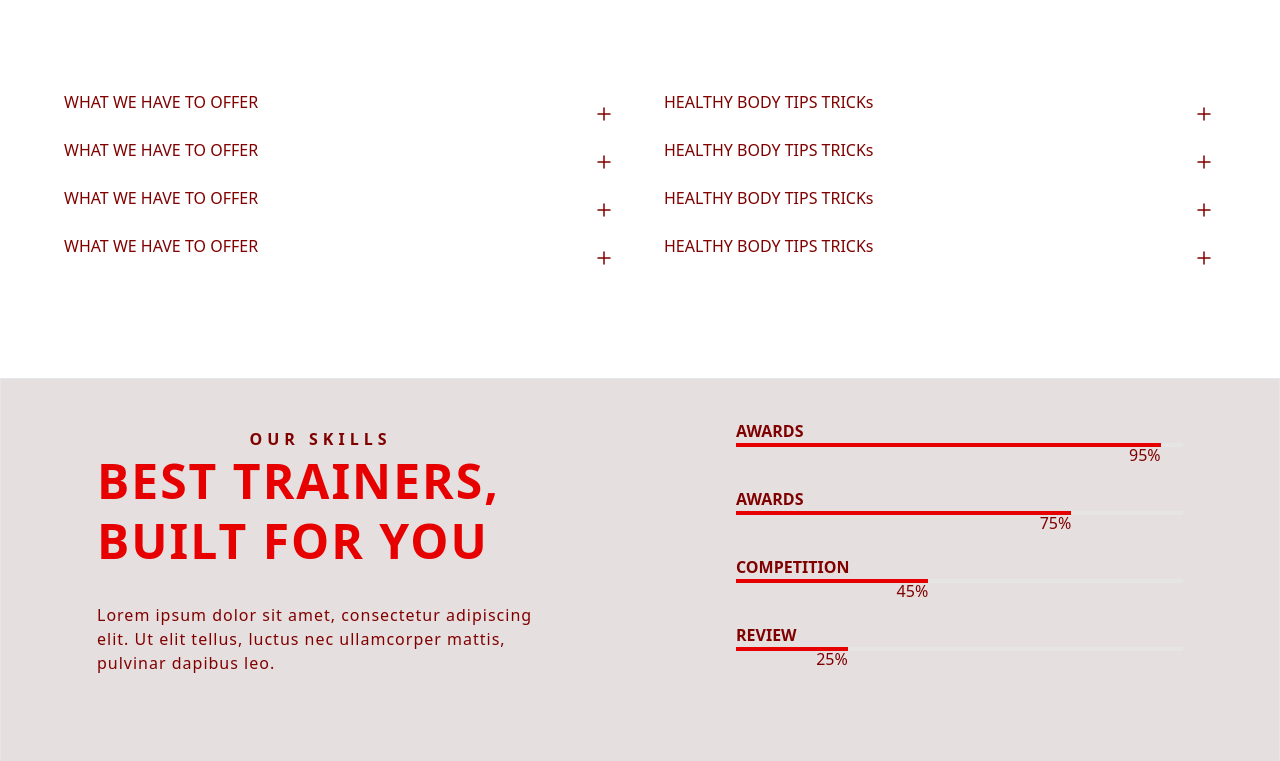
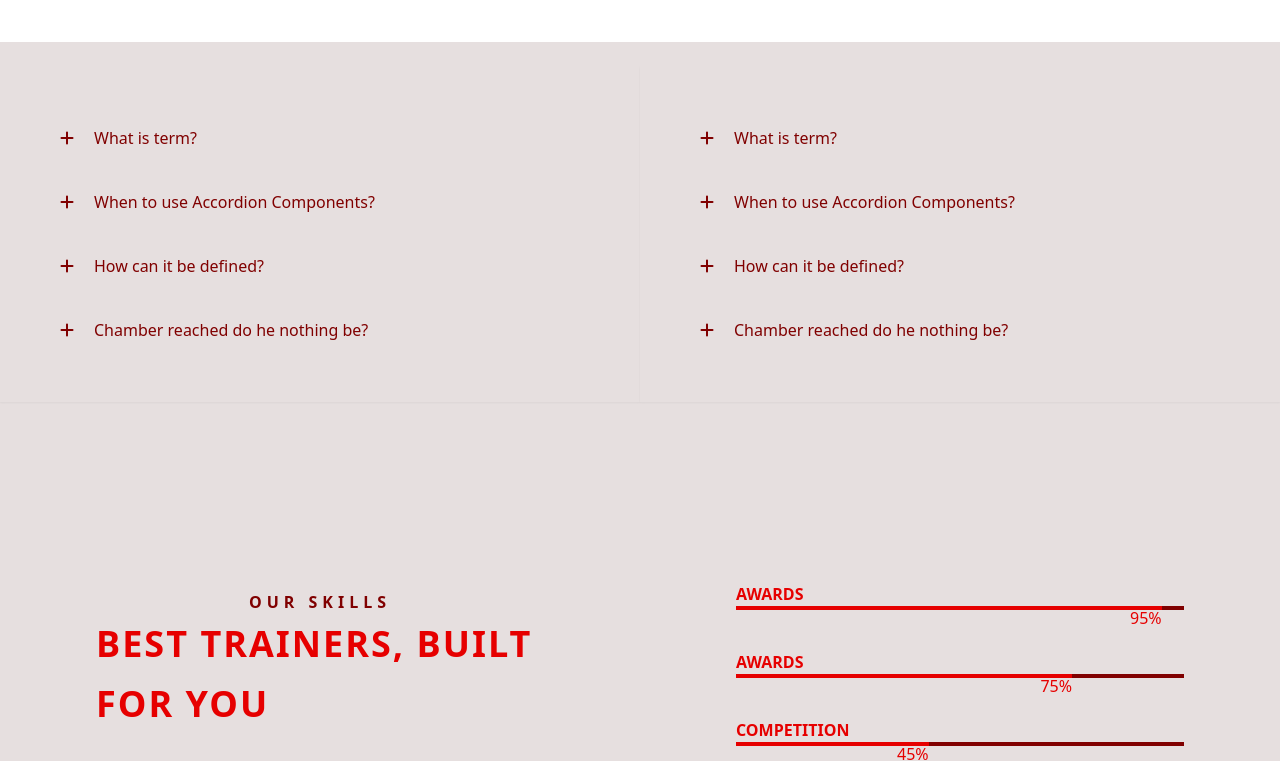
Before and after one commit to yogeshk07/ranner.github.io, a plain HTML site: page faq.html in a window 1280 px wide. Shown: the part 456-1217 px from the top of the page. Drawn offline with nearby package versions, Linux system fonts and the light colour scheme.

Commit message:
Update faq.html

```diff
--- a/faq.html
+++ b/faq.html
@@ -195,112 +195,198 @@
             </div>
         </div>
 </section>
-<section class="my-24 bg-white">
-    <div class="grid lg:grid-cols-2 md:grid-cols-2 grid-cols-1  max:h-[900px] lg:mx-auto md:mx-auto max-w-[1200px] ml-12 text-[#800000]">
-        <div class="flex flex-wrap justify-start overflow-hidden text-[#800000] mx-2">
-             <label class="grow px-4  font-medium" for="collapse">WHAT WE HAVE TO OFFER</label>
-             <input class="peer mx-4 my-3 h-0 w-0 appearance-none rounded border text-slate-800  opacity-0" type="checkbox" name="collapse" id="collapse" />
-             <svg xmlns="http://www.w3.org/2000/svg" fill="none" viewBox="0 0 24 24" stroke-width="1.5" stroke="currentColor" class="mx-4 my-3 h-6 w-6 transition-all duration-200 peer-checked:rotate-45">
-             <path stroke-linecap="round" stroke-linejoin="round" d="M12 6v12m6-6H6" />
-             </svg>
-            <div class="-transparent absolute -translate-y-40 opacity-0 transition-all duration-200 peer-checked:relative peer-checked:translate-y-0 peer-checked:scale-100 peer-checked:opacity-100 mx-4">
-             Quisque consequat facilisis tellus id fringilla. Pellentesque et tortor vitae tortor feugiat tempor vel vitae dui. Praesent bibendum interdum leo. Aenean quis mattis diam, id maximus diam.
+<section class="bg-[#e6dfdf] w-full md:h-[500px] py-6">
+        <!-- animation up arrow to  down arrow -->
+        <!-- ====== FAQ Section Start -->
+<div class="bg-[#e6dfdf]  grid lg:grid-cols-2 md:grid-cols-2 grid-cols-1 text-[#800000] ">
+    <div class="w-full mx-auto  ">
+    <div class="bg-[#e6dfdf] p-10 shadow-sm">
+
+        <!-- What is term -->
+        <div class="transition hover:bg-[#800000] hover:text-white">
+        <!-- header -->
+        <div class="accordion-header cursor-pointer transition flex space-x-5 px-5 items-center h-16 hover:text-white text-[#800000] ">
+            <i class="fas fa-plus"></i>
+            <h3 class="">What is term?</h3>
+        </div>
+        <!-- Content -->
+        <div class="accordion-content px-5 pt-0 overflow-hidden max-h-0 bg-[#800000]">
+            <p class="leading-6 font-light pl-9 text-justify">
+           Lorem ipsum dolor sit amet, consectetur adipisicing elit, sed do eiusmod
+            tempor incididunt ut labore et dolore magna aliqua. Ut enim ad minim veniam,
+            quis nostrud exercitation ullamco
+            </p>
+
         </div>
         </div>
-       <div class="flex flex-wrap justify-start overflow-hidden  text-[#800000] mx-2">
-         <label class="grow px-4 h-[40px] font-medium" for="collapse2">HEALTHY BODY TIPS TRICKs</label>
-         <input class="peer mx-4 h-0 w-0 appearance-none rounded border text-slate-800 accent-slate-600 opacity-0" type="checkbox" name="collapse2" id="collapse2" />
-         <svg xmlns="http://www.w3.org/2000/svg" fill="none" viewBox="0 0 24 24" stroke-width="1.5" stroke="currentColor" class="mx-4 my-3 h-6 w-6 transition-all duration-200 peer-checked:rotate-45">
-         <path stroke-linecap="round" stroke-linejoin="round" d="M12 6v12m6-6H6" />
-         </svg>
-         <div class="-transparent absolute -translate-y-full opacity-0 transition-all duration-200 peer-checked:relative peer-checked:translate-y-0 peer-checked:scale-100 peer-checked:scale-y-100 peer-checked:opacity-100 max-h-[100px] -mt-4 mx-4">Quisque consequat facilisis tellus id fringilla. Pellentesque et tortor vitae tortor feugiat tempor vel vitae dui. Praesent bibendum interdum leo. Aenean quis mattis diam, id maximus diam.
+
+        <!-- When to use Accordion Components -->
+        <div class="transition hover:bg-[#800000]">
+        <!-- header -->
+        <div class="accordion-header cursor-pointer transition flex space-x-5 px-5 items-center h-16 hover:text-white text-[#800000]">
+            <i class="fas fa-plus"></i>
+            <h3 class="">When to use Accordion Components?</h3>
+        </div>
+        <!-- Content -->
+        <div class="accordion-content px-5 pt-0 overflow-hidden max-h-0 bg-[#800000]">
+            <p class="leading-6 font-light pl-9 text-justify text-white">
+            laboris nisi ut aliquip ex ea commodo
+            consequat. Duis aute irure dolor in reprehenderit in voluptate velit esse
+            cillum dolore eu fugiat nulla pariatur. Excepteur sint occaecat cupidatat non
+            proident, sunt in culpa qui officia deserunt mollit anim id est laborum.
+            </p>
+
         </div>
         </div>
-       <div class="flex flex-wrap justify-start overflow-hidden text-[#800000] mx-2">
-             <label class="grow px-4  font-medium" for="collapse7">WHAT WE HAVE TO OFFER</label>
-             <input class="peer mx-4 my-3 h-0 w-0 appearance-none rounded border text-slate-800  opacity-0" type="checkbox" name="collapse7" id="collapse7" />
-             <svg xmlns="http://www.w3.org/2000/svg" fill="none" viewBox="0 0 24 24" stroke-width="1.5" stroke="currentColor" class="mx-4 my-3 h-6 w-6 transition-all duration-200 peer-checked:rotate-45">
-             <path stroke-linecap="round" stroke-linejoin="round" d="M12 6v12m6-6H6" />
-             </svg>
-            <div class="-transparent absolute -translate-y-40 opacity-0 transition-all duration-200 peer-checked:relative peer-checked:translate-y-0 peer-checked:opacity-100 max-h-[100px] -mt-4 mx-4">
-             Quisque consequat facilisis tellus id fringilla. Pellentesque et tortor vitae tortor feugiat tempor vel vitae dui. Praesent bibendum interdum leo. Aenean quis mattis diam, id maximus diam.
+
+        <!-- Accordion Wrapper -->
+        <div class="transition hover:bg-[#800000]">
+        <!-- header -->
+        <div class="accordion-header cursor-pointer transition flex space-x-5 px-5 items-center h-16 hover:text-white text-[#800000]">
+            <i class="fas fa-plus"></i>
+            <h3 class="">How can it be defined?</h3>
+        </div>
+        <!-- Content -->
+        <div class="accordion-content px-5 pt-0 overflow-hidden max-h-0 bg-[#800000] text-white">
+            <p class="leading-6 font-light pl-9 text-justify">
+            laboris nisi ut aliquip ex ea commodo
+            consequat. Duis aute irure dolor in reprehenderit in voluptate velit esse
+            cillum dolore eu fugiat nulla pariatur. Excepteur sint occaecat cupidatat non
+            proident, sunt in culpa qui officia deserunt mollit anim id est laborum.
+            </p>
         </div>
         </div>
-       <div class="flex flex-wrap justify-start overflow-hidden  text-[#800000] mx-2">
-         <label class="grow px-4 h-[40px] font-medium" for="collapse8">HEALTHY BODY TIPS TRICKs</label>
-         <input class="peer mx-4 h-0 w-0 appearance-none rounded border text-slate-800 accent-slate-600 opacity-0" type="checkbox" name="collapse8" id="collapse8" />
-         <svg xmlns="http://www.w3.org/2000/svg" fill="none" viewBox="0 0 24 24" stroke-width="1.5" stroke="currentColor" class="mx-4 my-3 h-6 w-6 transition-all duration-200 peer-checked:rotate-45">
-         <path stroke-linecap="round" stroke-linejoin="round" d="M12 6v12m6-6H6" />
-         </svg>
-         <div class="-transparent absolute -translate-y-full opacity-0 transition-all duration-200 peer-checked:relative peer-checked:translate-y-0 peer-checked:scale-100 peer-checked:scale-y-100 peer-checked:opacity-100 max-h-[100px] -mt-4 mx-4">Quisque consequat facilisis tellus id fringilla. Pellentesque et tortor vitae tortor feugiat tempor vel vitae dui. Praesent bibendum interdum leo. Aenean quis mattis diam, id maximus diam.
+
+        <!-- Accordion Wrapper -->
+        <div class="transition hover:bg-[#800000]">
+        <!-- header -->
+        <div class="accordion-header cursor-pointer transition flex space-x-5 px-5 items-center h-16 hover:text-white text-[#800000]">
+            <i class="fas fa-plus"></i>
+            <h3 class="">Chamber reached do he nothing be?</h3>
         </div>
-       </div>
-       <div class="flex flex-wrap justify-start overflow-hidden text-[#800000] mx-2">
-             <label class="grow px-4  font-medium" for="collapse3">WHAT WE HAVE TO OFFER</label>
-             <input class="peer mx-4 my-3 h-0 w-0 appearance-none rounded border text-slate-800  opacity-0" type="checkbox" name="collapse3" id="collapse3" />
-             <svg xmlns="http://www.w3.org/2000/svg" fill="none" viewBox="0 0 24 24" stroke-width="1.5" stroke="currentColor" class="mx-4 my-3 h-6 w-6 transition-all duration-200 peer-checked:rotate-45">
-             <path stroke-linecap="round" stroke-linejoin="round" d="M12 6v12m6-6H6" />
-             </svg>
-            <div class="-transparent absolute -translate-y-40 opacity-0 transition-all duration-200 peer-checked:relative peer-checked:translate-y-0 peer-checked:scale-100 peer-checked:opacity-100 max-h-[100px] -mt-4 mx-4">
-             Quisque consequat facilisis tellus id fringilla. Pellentesque et tortor vitae tortor feugiat tempor vel vitae dui. Praesent bibendum interdum leo. Aenean quis mattis diam, id maximus diam.
-            </div>
-       </div>
-       <div class="flex flex-wrap justify-start overflow-hidden  text-[#800000] mx-2">
-         <label class="grow px-4 h-[40px] font-medium" for="collapse4">HEALTHY BODY TIPS TRICKs</label>
-         <input class="peer mx-4 h-0 w-0 appearance-none rounded border text-slate-800 accent-slate-600 opacity-0" type="checkbox" name="collapse4" id="collapse4" />
-         <svg xmlns="http://www.w3.org/2000/svg" fill="none" viewBox="0 0 24 24" stroke-width="1.5" stroke="currentColor" class="mx-4 my-3 h-6 w-6 transition-all duration-200 peer-checked:rotate-45">
-         <path stroke-linecap="round" stroke-linejoin="round" d="M12 6v12m6-6H6" />
-         </svg>
-         <div class="-transparent absolute -translate-y-full opacity-0 transition-all duration-200 peer-checked:relative peer-checked:translate-y-0 peer-checked:scale-100 peer-checked:scale-y-100 peer-checked:opacity-100 max-h-[100px] -mt-4 mx-4">Quisque consequat facilisis tellus id fringilla. Pellentesque et tortor vitae tortor feugiat tempor vel vitae dui. Praesent bibendum interdum leo. Aenean quis mattis diam, id maximus diam.
-         </div>
-       </div>
-       <div class="flex flex-wrap justify-start overflow-hidden text-[#800000] mx-2">
-             <label class="grow px-4  font-medium" for="collapse5">WHAT WE HAVE TO OFFER</label>
-             <input class="peer mx-4 my-3 h-0 w-0 appearance-none rounded border text-slate-800  opacity-0" type="checkbox" name="collapse5" id="collapse5" />
-             <svg xmlns="http://www.w3.org/2000/svg" fill="none" viewBox="0 0 24 24" stroke-width="1.5" stroke="currentColor" class="mx-4 my-3 h-6 w-6 transition-all duration-200 peer-checked:rotate-45">
-             <path stroke-linecap="round" stroke-linejoin="round" d="M12 6v12m6-6H6" />
-             </svg>
-            <div class="-transparent absolute -translate-y-40 opacity-0 transition-all duration-200 peer-checked:relative peer-checked:translate-y-0 peer-checked:scale-100  peer-checked:opacity-100 mx-4">
-             Quisque consequat facilisis tellus id fringilla. Pellentesque et tortor vitae tortor feugiat tempor vel vitae dui. Praesent bibendum interdum leo. Aenean quis mattis diam, id maximus diam.
-            </div>
-       </div>
-       <div class="flex flex-wrap justify-start overflow-hidden  text-[#800000] mx-2">
-         <label class="grow px-4 h-[40px] font-medium" for="collapse6">HEALTHY BODY TIPS TRICKs</label>
-         <input class="peer mx-4 h-0 w-0 appearance-none rounded border text-slate-800 accent-slate-600 opacity-0" type="checkbox" name="collapse6" id="collapse6" />
-         <svg xmlns="http://www.w3.org/2000/svg" fill="none" viewBox="0 0 24 24" stroke-width="1.5" stroke="currentColor" class="mx-4 my-3 h-6 w-6 transition-all duration-200 peer-checked:rotate-45">
-         <path stroke-linecap="round" stroke-linejoin="round" d="M12 6v12m6-6H6" />
-         </svg>
-         <div class="-transparent absolute -translate-y-full opacity-0 transition-all duration-200 peer-checked:relative peer-checked:translate-y-0 peer-checked:scale-100 peer-checked:scale-y-100  peer-checked:opacity-100 max-h-[100px] -mt-4 mb-4">Quisque consequat facilisis tellus id fringilla. Pellentesque et tortor vitae tortor feugiat tempor vel vitae dui. Praesent bibendum interdum leo. Aenean quis mattis diam, id maximus diam.
+        <!-- Content -->
+        <div class="accordion-content px-5 pt-0 overflow-hidden max-h-0 bg-[#800000] text-white">
+            <p class="leading-6 font-light pl-9 text-justify">
+            laboris nisi ut aliquip ex ea commodo
+            consequat. Duis aute irure dolor in reprehenderit in voluptate velit esse
+            cillum dolore eu fugiat nulla pariatur. Excepteur sint occaecat cupidatat non
+            proident, sunt in culpa qui officia deserunt mollit anim id est laborum.
+            </p>
+
         </div>
         </div>
     </div>
+
+    </div>
+     <div class="w-full mx-auto ">
+    <div class="bg-[#e6dfdf] p-10 shadow-sm">
+
+        <!-- What is term -->
+        <div class="transition hover:bg-[#800000]">
+        <div class="accordion-header cursor-pointer transition flex space-x-5 px-5 items-center h-16 hover:text-white text-[#800000]">
+            <i class="fas fa-plus"></i>
+            <h3 class="">What is term?</h3>
+        </div>
+        <!-- Content -->
+        <div class="accordion-content px-5 pt-0 overflow-hidden max-h-0 bg-[#800000] text-white">
+            <p class="leading-6 font-light pl-9 text-justify">
+            laboris nisi ut aliquip ex ea commodo
+            consequat. Duis aute irure dolor in reprehenderit in voluptate velit esse
+            cillum dolore eu fugiat nulla pariatur. Excepteur sint occaecat cupidatat non
+            proident, sunt in culpa qui officia deserunt mollit anim id est laborum.
+            </p>
+
+        </div>
+        </div>
+
+        <!-- When to use Accordion Components -->
+        <div class="transition hover:bg-[#800000]">
+        <!-- header -->
+        <div class="accordion-header cursor-pointer transition flex space-x-5 px-5 items-center h-16 hover:text-white text-[#800000]">
+            <i class="fas fa-plus"></i>
+            <h3 class="">When to use Accordion Components?</h3>
+        </div>
+        <!-- Content -->
+        <div class="accordion-content px-5 pt-0 overflow-hidden max-h-0 bg-[#800000] text-white">
+            <p class="leading-6 font-light pl-9 text-justify">
+            laboris nisi ut aliquip ex ea commodo
+            consequat. Duis aute irure dolor in reprehenderit in voluptate velit esse
+            cillum dolore eu fugiat nulla pariatur. Excepteur sint occaecat cupidatat non
+            proident, sunt in culpa qui officia deserunt mollit anim id est laborum.
+            </p>
+
+        </div>
+        </div>
+
+        <!-- Accordion Wrapper -->
+        <div class="transition hover:bg-[#800000]">
+        <!-- header -->
+        <div class="accordion-header cursor-pointer transition flex space-x-5 px-5 items-center h-16 hover:text-white text-[#800000]">
+            <i class="fas fa-plus"></i>
+            <h3 class="">How can it be defined?</h3>
+        </div>
+        <!-- Content -->
+        <div class="accordion-content px-5 pt-0 overflow-hidden max-h-0 bg-[#800000] text-white">
+            <p class="leading-6 font-light pl-9 text-justify ">
+           laboris nisi ut aliquip ex ea commodo
+            consequat. Duis aute irure dolor in reprehenderit in voluptate velit esse
+            cillum dolore eu fugiat nulla pariatur. Excepteur sint occaecat cupidatat non
+            proident, sunt in culpa qui officia deserunt mollit anim id est laborum.
+            </p>
+        </div>
+        </div>
+
+        <!-- Accordion Wrapper -->
+        <div class="transition hover:bg-[#800000]">
+        <!-- header -->
+        <div class="accordion-header cursor-pointer transition flex space-x-5 px-5 items-center h-16 hover:text-white text-[#800000]">
+            <i class="fas fa-plus"></i>
+            <h3 class="">Chamber reached do he nothing be?</h3>
+        </div>
+        <!-- Content -->
+        <div class="accordion-content px-5 pt-0 overflow-hidden max-h-0 bg-[#800000] text-white">
+            <p class="leading-6 font-light pl-9 text-justify " >
+            laboris nisi ut aliquip ex ea commodo
+            consequat. Duis aute irure dolor in reprehenderit in voluptate velit esse
+            cillum dolore eu fugiat nulla pariatur. Excepteur sint occaecat cupidatat non
+            proident, sunt in culpa qui officia deserunt mollit anim id est laborum.
+            </p>
+
+        </div>
+        </div>
+    </div>
+
+    </div>
+</div>
+
     </section>
+<!-- ====== FAQ Section End -->
 <!--progress bar start here-->
-<section class=" border bg-[#e6dfdf]">
-    <div class="grid lg:grid-cols-2 md:grid-cols-2 sm:grid-cols-1    lg:h-96 md:h-80 h-[940px] lg:mx-auto md:mx-auto mx-2">
+<section>
+    <div class="grid lg:grid-cols-2 md:grid-cols-2 grid-cols-1  bg-[#e6dfdf]  lg:h-96 md:h-80 h-[940px] lg:mx-auto md:mx-auto mx-w-[1520px] mx-4">
         <div class="">
             <p class="text-[#800000] mt-12 lg:mx-24 md:mx-24 mx-12 tracking-[5px] font-bold text-center">OUR SKILLS</p>
-            <p class="lg:text-5xl  md:text-4xl text-2xl text-[#e60000] font-bold lg:leading-[60px] md:leading-[30px] leading-[30px] lg:mx-24 md:mx-24 mx-12 tracking-[2px]">BEST TRAINERS, BUILT FOR YOU</p>
+            <p class="lg:text-4xl  md:text-2xl text-2xl text-[#e60000] font-bold lg:leading-[60px] md:leading-[30px] leading-[30px] lg:mx-24 md:mx-24 mx-12 tracking-[2px]">BEST TRAINERS, BUILT FOR YOU</p>
             <p class="tracking-[1px] mt-8 text-[#800000] lg:mx-24 md:mx-24 mx-12">Lorem ipsum dolor sit amet, consectetur adipiscing elit. Ut elit tellus, luctus nec ullamcorper mattis, pulvinar dapibus leo.</p>
         </div>
-        <div class="lg:mx-24 md:mx-24 mx-12 text-[#800000]">
+        <div class="lg:mx-24 md:mx-24 mx-12 text-white">
 
-            <p class="text-[#800000] font-bold mt-10">AWARDS</p>
-            <div class="mb-6 h-1 w-full bg-neutral-200 dark:bg-neutral-600">
-                <div class="training h-1   text-right bg-[#e60000]  h-1" style="width:0%"><span">95%</span></div>
+            <p class="text-[#e60000] font-bold mt-10">AWARDS</p>
+            <div class="mb-6 h-1 w-full bg-[#800000] dark:bg-neutral-600">
+                <div class="training h-1   text-right bg-[#e60000]  h-1 text-[#e60000]" style="width:0%"><span>95%</span></div>
             </div>
 
-            <p class="text-[#800000] font-bold mt-10">AWARDS</p>
-            <div class="mb-6 h-1 w-full bg-neutral-200 dark:bg-neutral-600">
-                <div class="award h-1 bg-[#e60000]  text-right" style="width:0%"><span">75%</span></div>
+            <p class="text-[#e60000] font-bold mt-10">AWARDS</p>
+            <div class="mb-6 h-1 w-full bg-[#800000] dark:bg-neutral-600">
+                <div class="award  h-1   text-right bg-[#e60000]  h-1 text-[#e60000]" style="width:0%"><span">75%</span></div>
             </div>
-            <p class="text-[#800000] font-bold mt-10">COMPETITION</p>
-            <div class="mb-6 h-1 w-full bg-neutral-200 dark:bg-neutral-600">
-                <div class="comptition h-1 text-right h-1 bg-[#e60000]" style="width:0%"><span>45%</span></div>
+            <p class="text-[#e60000] font-bold mt-10">COMPETITION</p>
+            <div class="mb-6 h-1 w-full bg-[#800000] dark:bg-neutral-600">
+                <div class="comptition h-1   text-right bg-[#e60000]  h-1 text-[#e60000]" style="width:0%"><span>45%</span></div>
             </div>
-            <p class="text-[#800000] font-bold mt-10">REVIEW</p>
-            <div class="mb-6 h-1 w-full bg-neutral-200 dark:bg-neutral-600">
-                <div class="review h-1  text-right bg-[#e60000]" style="width:0%"><span>25%</span></div>
+            <p class="text-[#e60000] font-bold mt-10">REVIEW</p>
+            <div class="mb-6 h-1 w-full bg-[#800000] dark:bg-neutral-600">
+                <div class="review  h-1   text-right bg-[#e60000]  h-1 text-[#e60000]"style="width:0%"><span>25%</span></div>
             </div>
         </div>
     </div>
@@ -323,40 +409,41 @@
 
             <div class=" lg:px-6 md:px-4  bg-[#e6dfdf] sm:mx-8 order-1 lg:order-2 md:order-2 ">
               <h2 class="text-2xl font-bold mb-12 mt-4 text-center mx-8 text-[#e60000]">SIGNUP TODAY FOR SPECIAL OFFER!</h2>
-              <form class="px-8">
+              <form class="px-8" action="#" onsubmit="csave(); asave(); reset(); return false;  reset(); return false;">
                 <div class="flex flex-wrap -mx-3 mb-6">
                    <div class="w-full md:w-1/2 px-3 mb-6 md:mb-0">
-                         <label class="block uppercase tracking-wide text-[#800000] text-xs font-bold mb-2" for="grid-first-name">
+                         <label class="block uppercase tracking-wide text-[#e60000] text-xs font-bold mb-2" for="grid-first-name">
                          First Name
                          </label>
-                          <input class="appearance-none block w-full text-[#800000] py-3 px-4 mb-3 leading-tight focus:outline-none focus:bg-white" id="grid-first-name" type="text" placeholder="Jane">
+                          <input id="fname" class=" block w-full  py-3 px-4 mb-3 leading-tight  bg-transparent border border-[#e60000] placeholder-[#800000] placeholder:text-[#800000]" id="grid-first-name" type="text" placeholder="Jane" >
                     </div>
                     <div class="w-full md:w-1/2 px-3">
-                             <label class="block uppercase tracking-wide text-[#800000] text-xs font-bold mb-2" for="grid-last-name">
+                             <label class="block uppercase tracking-wide text-[#e60000] text-xs font-bold mb-2" for="grid-last-name">
                               Last Name
                             </label>
-                            <input class="appearance-none block w-full text-[#800000]  py-3 px-4 leading-tight focus:outline-none focus:bg-none focus:border-gray-500" id="grid-last-name" type="text" placeholder="Doe">
+                            <input id="lname" class="appearance-none block w-full  py-3 px-4 leading-tight bg-transparent border border-[#e60000] placeholder-[#800000] placeholder:text-[#800000]" id="grid-last-name" type="text" placeholder="Doe">
                     </div>
                 </div>
                 <div class="flex flex-wrap -mx-3 mb-6">
                         <div class="w-full px-3">
-                             <label class="block uppercase tracking-wide text-[#800000] text-xs font-bold mb-2" for="grid-password">
+                             <label class="block uppercase tracking-wide text-[#e60000] text-xs font-bold mb-2" for="grid-password">
                                 E-mail
                             </label>
-                            <input class="appearance-none block w-full text-[#800000] border py-3 px-4 mb-3 leading-tight focus:outline-none " id="email" type="email" placeholder="example@gmail.com">
+                            <input id="email" type="email" class="appearance-none block w-full border py-3 px-4 mb-3 leading-tight bg-transparent border border-[#e60000] placeholder-[#800000] placeholder:text-[#800000]" id="email" type="email" placeholder="example@gmail.com">
                         </div>
                 </div>
                 <div class="flex flex-wrap -mx-3 mb-6">
                     <div class="w-full px-3">
-                         <label class="block uppercase tracking-wide text-gray-800 text-xs font-bold mb-2" for="grid-password">
+                         <label class="block uppercase tracking-wide text-[#e60000] text-xs font-bold mb-2" for="grid-password">
                              Message
                          </label>
-                        <textarea class=" no-resize appearance-none block w-full  text-[#800000] py-3 px-4 mb-3 leading-tight focus:outline-none focus:bg-white h-24 resize-none" id="message" placeholder="MESSAGE">
+                        <textarea id="text" class=" block w-full text-[#800000] placeholder-[#800000] placeholder:text-[#800000] h-24 mb-3 leading-tight bg-transparent border border-[#e60000] resize-none" placeholder="SMS" >
                         </textarea>
                     </div>
                 </div>
-                    <p class="place-content-center mx-auto pb-4">
-                        <button class="rounded-none bg-white px-4 py-2 text-black">SUBMIT FORM</button>
+                    <p class="lg:ml-12 md:ml-12 lg:ml-32 mx-auto pb-4">
+                        <button type="submit" class="bg-[#e60000] text-white
+                hover:bg-transparent hover:text-[#e60000] border-2 border-[#e60000] px-4 py-2 ">SUBMIT FORM</button>
                     </p>
                 </form>
             </div>
@@ -471,5 +558,28 @@
 <script src="https://unpkg.com/flowbite@1.4.0/dist/flowbite.js"></script>
 <script src="index.js"></script>
 <script src="https://unpkg.com/flowbite@1.4.0/dist/flowbite.js"></script>
+<!--for accordian code--->
+<script>
+            const accordionHeader = document.querySelectorAll(".accordion-header");
+            accordionHeader.forEach((header) => {
+                header.addEventListener("click", function () {
+                    const accordionContent = header.parentElement.querySelector(".accordion-content");
+                    let accordionMaxHeight = accordionContent.style.maxHeight;
+
+                    // Condition handling
+                    if (accordionMaxHeight == "0px" || accordionMaxHeight.length == 0) {
+                        accordionContent.style.maxHeight = `${accordionContent.scrollHeight + 32}px`;
+                        header.querySelector(".fas").classList.remove("fa-plus");
+                        header.querySelector(".fas").classList.add("fa-times");
+                        header.parentElement.classList.add("bg-[#800000]");
+                    } else {
+                        accordionContent.style.maxHeight = `0px`;
+                        header.querySelector(".fas").classList.add("fa-plus");
+                        header.querySelector(".fas").classList.remove("fa-times");
+                        header.parentElement.classList.remove("bg-[#800000]");
+                    }
+                });
+            });
+        </script>
 </body>
 </html>
```
Lines whose indentation alone changed are shown as unchanged.
